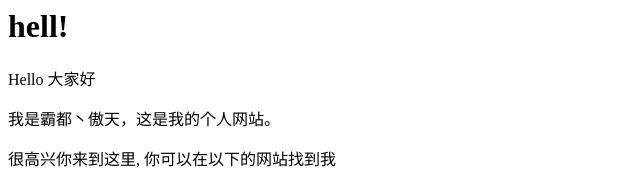
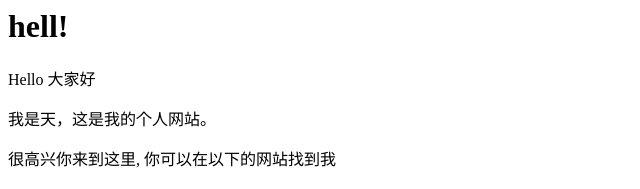
Before and after one commit to hylong-debug/hylong-debug.github.io, a plain HTML site: page index.html in a window 1280 px wide. Shown: the top 189 px of the page, without its empty margins (0-640 px from the left). Drawn offline with Linux system fonts and the light colour scheme.

Commit message:
Update index.html

```diff
--- a/index.html
+++ b/index.html
@@ -1,6 +1,6 @@
 <h1>hell!</h1>
 <p>Hello 大家好</p>
-<p>我是霸都丶傲天，这是我的个人网站。 </p>
+<p>我是天，这是我的个人网站。 </p>
 <p>很高兴你来到这里, 你可以在以下的网站找到我</p>
 
 <ul>
```
